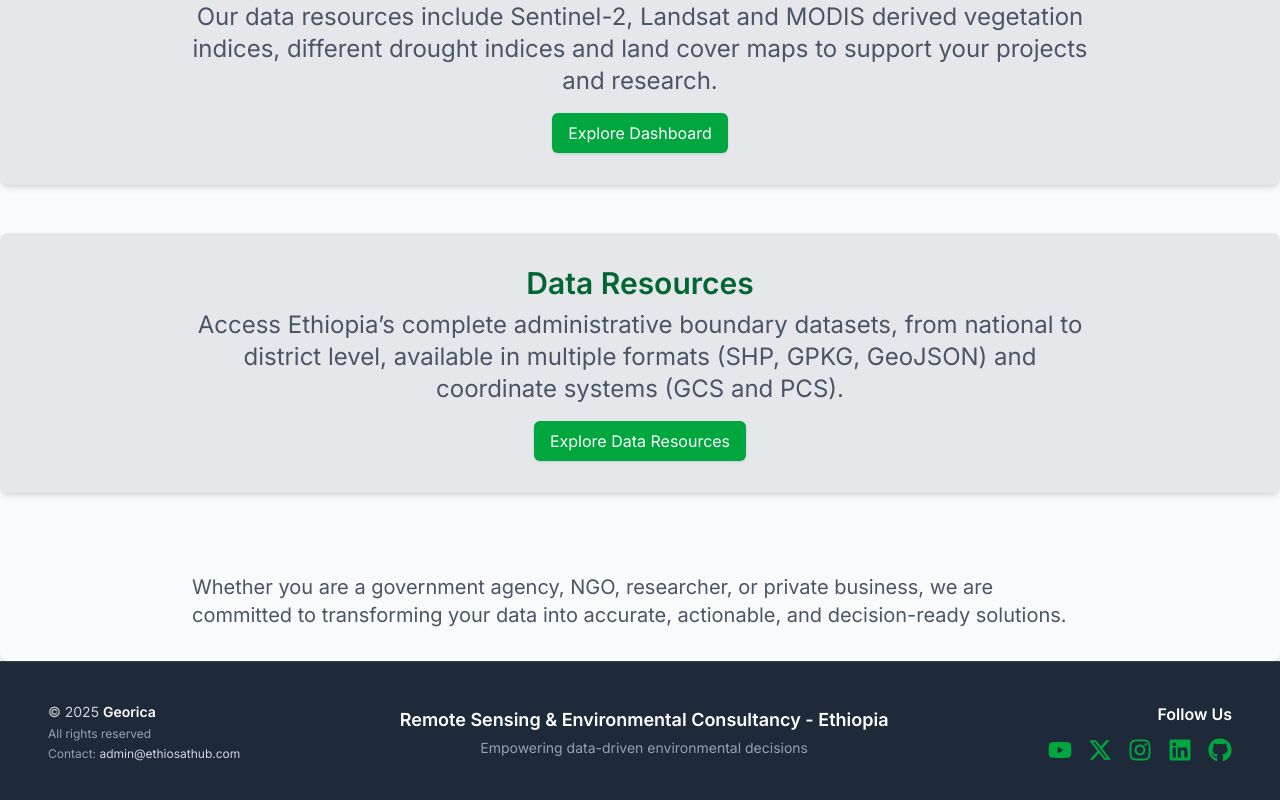
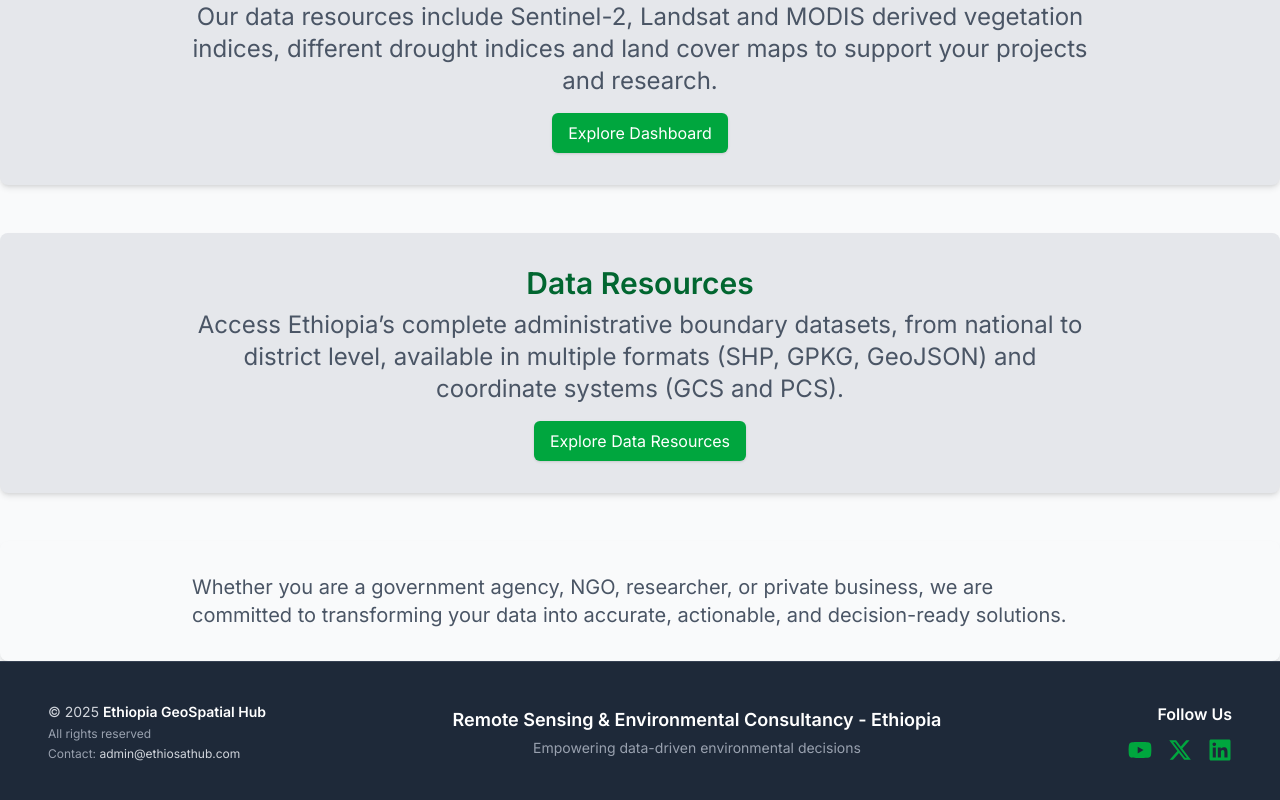
Before and after one commit to Haftom-Hagos/ethiosathub-react, a React (Vite) app: page / in a window 1280 px wide. Shown: the part 2365-3165 px from the top of the page. Built offline with nearby package versions, Linux system fonts and the light colour scheme.

Commit message:
Update Footer.jsx

```diff
--- a/src/components/Footer.jsx
+++ b/src/components/Footer.jsx
@@ -16,7 +16,7 @@ export default function Footer() {
         <div className="text-center md:text-left space-y-1">
           <div className="text-sm">
             © {new Date().getFullYear()}{" "}
-            <span className="font-semibold text-white">Georica</span>
+            <span className="font-semibold text-white">Ethiopia GeoSpatial Hub</span>
           </div>
           <div className="text-xs text-gray-400">All rights reserved</div>
           <div className="text-xs text-gray-400 mt-1">
@@ -45,7 +45,7 @@ export default function Footer() {
           <h4 className="font-semibold text-white text-base">Follow Us</h4>
           <div className="flex gap-4 justify-center md:justify-end">
             <a
-              href="https://youtube.com"
+              href="https://www.youtube.com/@ethiosathub"
               target="_blank"
               rel="noreferrer"
               className="hover:text-red-500 transform transition duration-300 hover:scale-125"
@@ -54,7 +54,7 @@ export default function Footer() {
             </a>
 
             <a
-              href="https://twitter.com"
+              href="https://x.com/EthioSatHub"
               target="_blank"
               rel="noreferrer"
               className="hover:text-sky-400 transform transition duration-300 hover:scale-125"
@@ -62,17 +62,17 @@ export default function Footer() {
               <FaXTwitter className="w-6 h-6" />
             </a>
 
-            <a
+			{/*<a
               href="https://instagram.com"
               target="_blank"
               rel="noreferrer"
               className="hover:text-pink-500 transform transition duration-300 hover:scale-125"
             >
               <FaInstagram className="w-6 h-6" />
-            </a>
+            </a>*/}
 
             <a
-              href="https://linkedin.com"
+              href="http://www.linkedin.com/in/haftomhagos"
               target="_blank"
               rel="noreferrer"
               className="hover:text-blue-500 transform transition duration-300 hover:scale-125"
@@ -80,14 +80,14 @@ export default function Footer() {
               <FaLinkedin className="w-6 h-6" />
             </a>
 
-            <a
+            {/*<a
               href="https://github.com"
               target="_blank"
               rel="noreferrer"
               className="hover:text-gray-100 transform transition duration-300 hover:scale-125"
             >
               <FaGithub className="w-6 h-6" />
-            </a>
+            </a>*/}
           </div>
         </div>
       </div>
```
